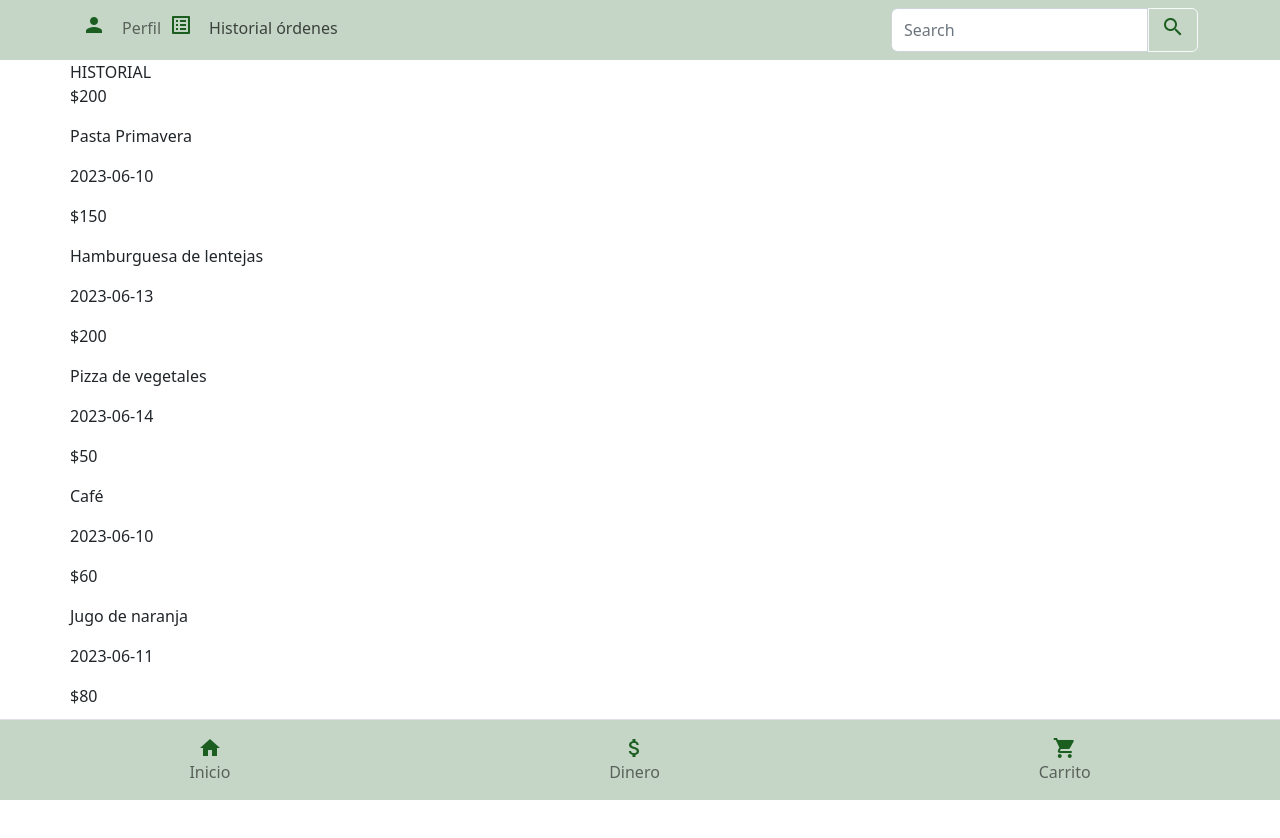
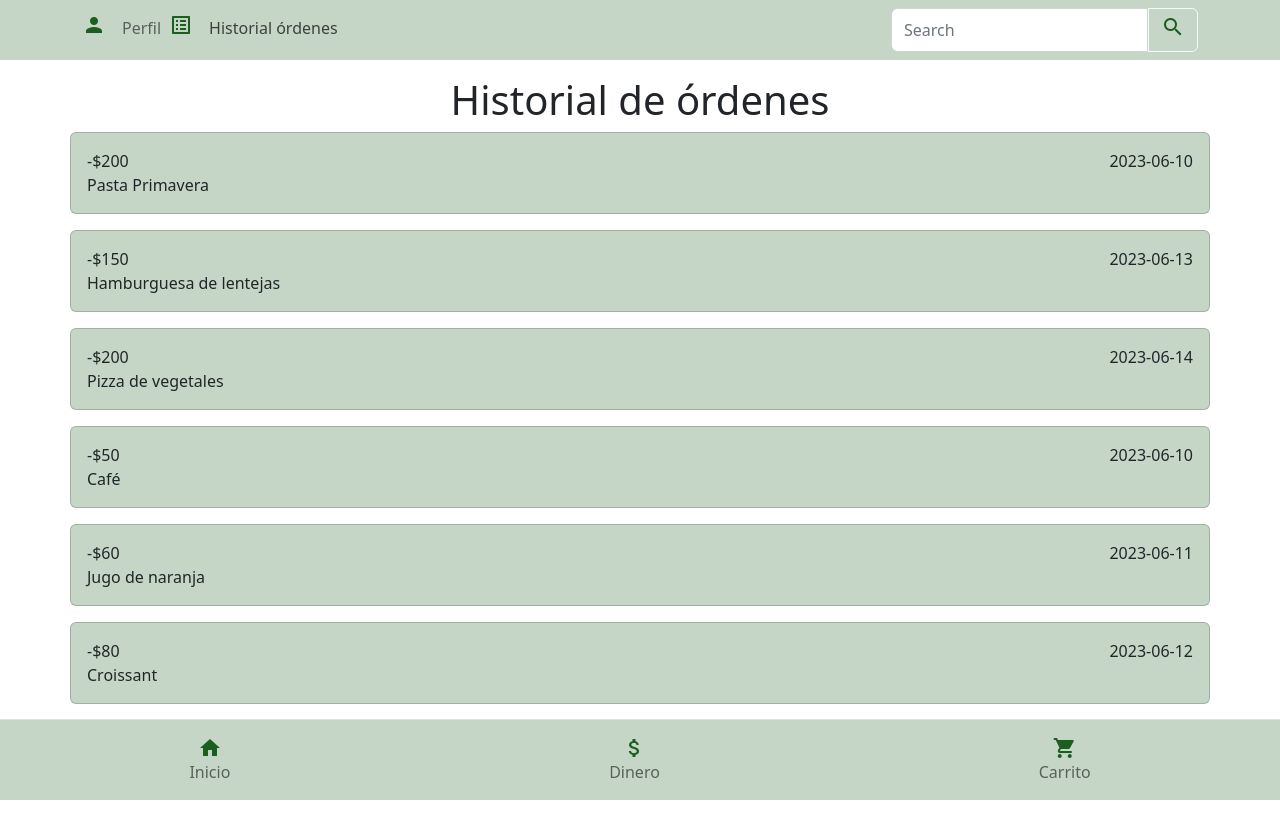
Before and after one commit to ORT-FIS-2023S1/obligatorio-borjas-martinez, a website: page src/interface/index.html in a window 1280 px wide. Both pictures are taken after a click on the link "Historial órdenes". After the commit the page ends 810 px from the top, so only its background shows below. Drawn offline with nearby package versions, Linux system fonts and the light colour scheme.

Commit message:
feat(historial): add estilos

```diff
--- a/src/interface/index.html
+++ b/src/interface/index.html
@@ -71,7 +71,7 @@
     </header>
 
     <section id="home">
-      HOMA
+      HOME
     </section>
     <section id="menu"></section>
     <section id="bebidas"></section>
@@ -80,8 +80,11 @@
     <section id="historial">
       <main class="main-section">
         <div class="container p-0">
-          HISTORIAL
-          <div class="historial_ordenes">
+          <div class="row">
+            <div class="col-12">
+              <h1 class="text-center mt-3">Historial de órdenes</h1>
+            </div>
+            <div class="historial_ordenes">
             <div id="historial-ordenes"></div>
           </div>
         </div>
--- a/src/interface/js/historial.js
+++ b/src/interface/js/historial.js
@@ -38,24 +38,32 @@ function createHistorialHtml() {
 
   historialOrdenes.forEach((orden) => {
     const ordenContainer = document.createElement('div');
-    ordenContainer.classList.add('orden');
+    ordenContainer.classList.add('orden', 'card', 'bg-primary-light', 'mb-3');
 
-    const ordenPrecio = document.createElement('p');
+    const ordenBody = document.createElement('div');
+    ordenBody.classList.add('card-body', 'd-flex', 'flex-column');
+
+    const ordenPrecioFecha = document.createElement('div');
+    ordenPrecioFecha.classList.add('d-flex', 'justify-content-between');
+
+    const ordenPrecio = document.createElement('div');
     ordenPrecio.classList.add('orden-precio');
-    ordenPrecio.textContent = '$' + orden.precio;
+    ordenPrecio.textContent = `-$${orden.precio}`;
+
+    const ordenFecha = document.createElement('p');
+    ordenFecha.classList.add('orden-fecha', 'm-0');
+    ordenFecha.textContent = `${orden.fecha}`;
 
     const ordenTitulo = document.createElement('p');
-    ordenTitulo.classList.add('orden-titulo');
+    ordenTitulo.classList.add('orden-titulo', 'm-0');
     ordenTitulo.textContent = orden.titulo;
 
-    const ordenFecha = document.createElement('p');
-    ordenFecha.classList.add('orden-fecha');
-    ordenFecha.textContent = orden.fecha;
+    ordenPrecioFecha.appendChild(ordenPrecio);
+    ordenPrecioFecha.appendChild(ordenFecha);
+    ordenBody.appendChild(ordenPrecioFecha);
+    ordenBody.appendChild(ordenTitulo);
 
-    ordenContainer.appendChild(ordenPrecio);
-    ordenContainer.appendChild(ordenTitulo);
-    ordenContainer.appendChild(ordenFecha);
-
+    ordenContainer.appendChild(ordenBody);
     historialOrdenesContainer.appendChild(ordenContainer);
   });
 }
```
